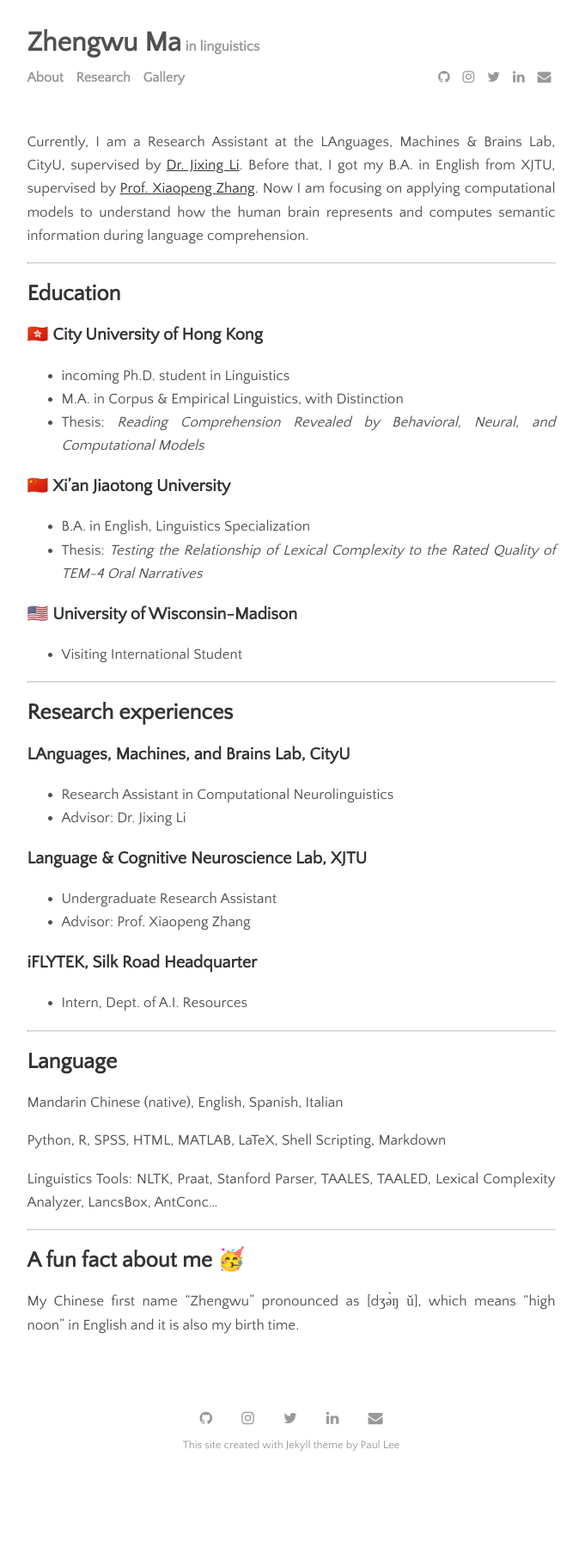
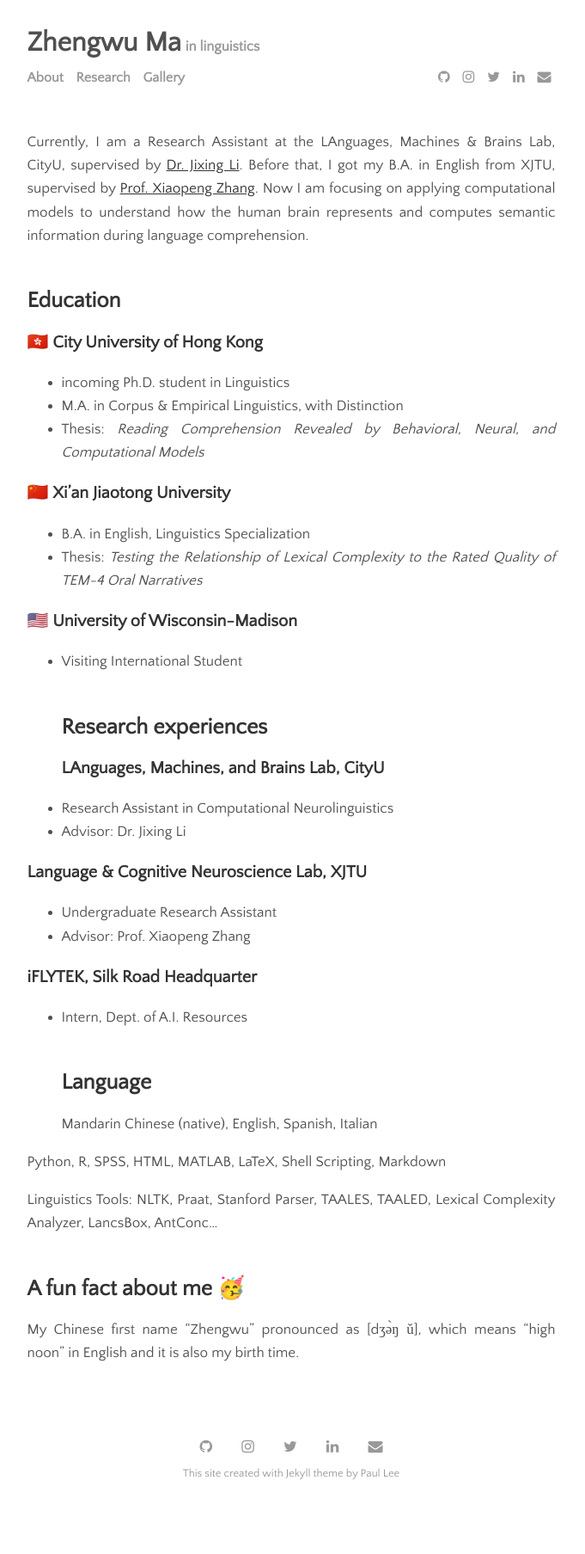
Before and after one commit to zhengwuma/zhengwuma.github.io, a Jekyll site: the page built from menu/about.md, in a window 1280 px wide. Shown: the whole page at 86% size, without its empty margins (301-982 px from the left). Built offline with Jekyll 4.4.1, drawn with Linux system fonts in a browser that asks for light colours; before the commit the page ends 1774 px from its top, so only the background shows below that.

Commit message:
Update about.md

```diff
--- a/menu/about.md
+++ b/menu/about.md
@@ -4,9 +4,7 @@ title: About
 permalink: /about
 ---
 Currently, I am a Research Assistant at the LAnguages, Machines & Brains Lab, CityU, supervised by [Dr. Jixing Li](https://jixing-li.github.io/). Before that, I got my B.A. in English from XJTU, supervised by [Prof. Xiaopeng Zhang](http://gr.xjtu.edu.cn/en/web/zhangxp). Now I am focusing on applying computational models to understand how the human brain represents and computes semantic information during language comprehension.
-
-
-______________________________
+<br><br>
 ## Education
 ### 🇭🇰 City University of Hong Kong
 - incoming Ph.D. student in Linguistics
@@ -19,8 +17,7 @@ ______________________________
 
 ### 🇺🇸 University of Wisconsin-Madison
 - Visiting International Student
-
-______________________________
+<br><br>
 ## Research experiences
 ### LAnguages, Machines, and Brains Lab, CityU
 -  Research Assistant in Computational Neurolinguistics
@@ -32,15 +29,13 @@ ______________________________
 
 ### iFLYTEK, Silk Road Headquarter
 - Intern, Dept. of A.I. Resources
-
-______________________________
+<br><br>
 ## Language
 Mandarin Chinese (native), English, Spanish, Italian
 
 Python, R, SPSS, HTML, MATLAB, LaTeX, Shell Scripting, Markdown
 
 Linguistics Tools: NLTK, Praat, Stanford Parser, TAALES, TAALED, Lexical Complexity Analyzer, LancsBox, AntConc...
-
-______________________________
+<br><br>
 ## A fun fact about me 🥳
 My Chinese first name "Zhengwu" pronounced as [dʒə̀ŋ ǔ], which means "high noon" in English and it is also my birth time.
```
